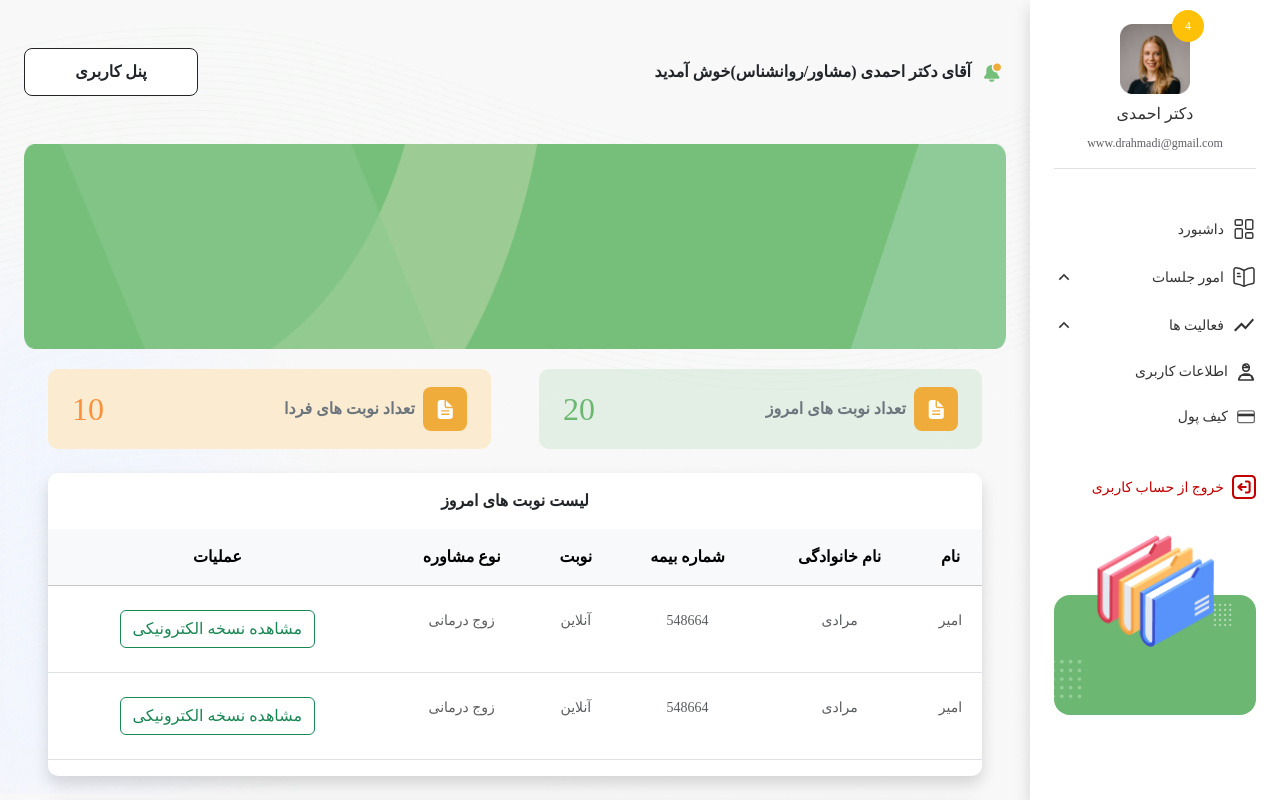
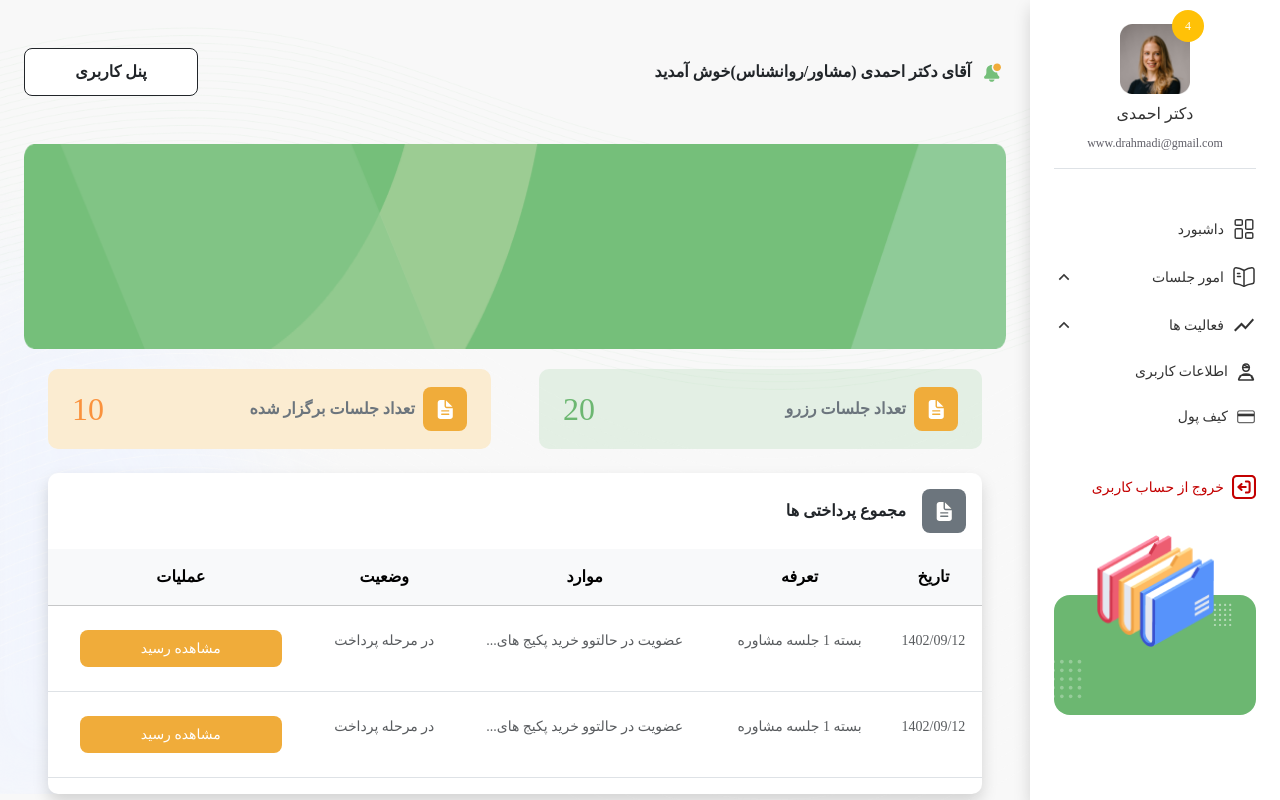
Before and after one commit to yakoobkhedri/haleto-vue, a Vue app: page /userDashboard in a window 1280 px wide. Built offline with nearby package versions, Linux system fonts and the light colour scheme; a web font is replaced by a local one; what aos-vue, vue3-persian-datetime-picker would draw is missing.

Commit message:
commit message

```diff
--- a/src/pages/UserDashboard.vue
+++ b/src/pages/UserDashboard.vue
@@ -89,7 +89,7 @@
                     </svg>
                   </div>
                   <p class="mb-0 fw-bold text-secondary">
-                    تعداد نوبت های امروز
+                    تعداد جلسات رزرو
                   </p>
                 </div>
                 <p class="mb-0 fs-32 text-main">20</p>
@@ -124,7 +124,7 @@
                       />
                     </svg>
                   </div>
-                  <p class="mb-0 fw-bold text-secondary">تعداد نوبت های فردا</p>
+                  <p class="mb-0 fw-bold text-secondary">تعداد جلسات برگزار شده</p>
                 </div>
                 <p class="mb-0 fs-32 text-orange">10</p>
               </div>
@@ -133,53 +133,64 @@
           <!--  -->
           <div class="px-sm-4">
             <div class="bg-white rounded-10 mt-4 shadow">
-              <div class="fw-bold text-center py-3">لیست نوبت های امروز</div>
+              <div class="fw-bold d-flex align-items-center gap-3 p-3">
+                <div
+                    class="rounded-3 d-flex align-items-center justify-content-center bg-secondary w-44 h-44"
+                  >
+                    <svg
+                      width="23"
+                      height="23"
+                      viewBox="0 0 23 23"
+                      fill="none"
+                      xmlns="http://www.w3.org/2000/svg"
+                    >
+                      <path
+                        d="M12.625 10.137H18.6406C18.6831 10.137 18.7238 10.1538 18.7539 10.1839C18.7839 10.2139 18.8008 10.2546 18.8008 10.2971V18.3752C18.8008 19.1015 18.5123 19.798 17.9988 20.3115C17.4852 20.825 16.7887 21.1135 16.0625 21.1135H6.4375C5.71126 21.1135 5.01477 20.825 4.50124 20.3115C3.98772 19.798 3.69922 19.1015 3.69922 18.3752V4.62524C3.69922 3.89901 3.98772 3.20251 4.50124 2.68899C5.01477 2.17546 5.71126 1.88696 6.4375 1.88696H10.3906C10.4331 1.88696 10.4738 1.90384 10.5039 1.93387C10.5339 1.96391 10.5508 2.00464 10.5508 2.04712V8.06274C10.5508 8.61286 10.7693 9.14045 11.1583 9.52944C11.5473 9.91843 12.0749 10.137 12.625 10.137ZM7.8125 17.012H14.6875C14.8729 17.012 15.0508 16.9383 15.1819 16.8072C15.3131 16.676 15.3867 16.4982 15.3867 16.3127C15.3867 16.1273 15.3131 15.9494 15.1819 15.8183C15.0508 15.6872 14.8729 15.6135 14.6875 15.6135H7.8125C7.62706 15.6135 7.44921 15.6872 7.31808 15.8183C7.18695 15.9494 7.11328 16.1273 7.11328 16.3127C7.11328 16.4982 7.18695 16.676 7.31808 16.8072C7.44921 16.9383 7.62706 17.012 7.8125 17.012ZM7.8125 13.5745H14.6875C14.8729 13.5745 15.0508 13.5008 15.1819 13.3697C15.3131 13.2385 15.3867 13.0607 15.3867 12.8752C15.3867 12.6898 15.3131 12.5119 15.1819 12.3808C15.0508 12.2497 14.8729 12.176 14.6875 12.176H7.8125C7.62706 12.176 7.44921 12.2497 7.31808 12.3808C7.18695 12.5119 7.11328 12.6898 7.11328 12.8752C7.11328 13.0607 7.18695 13.2385 7.31808 13.3697C7.44921 13.5008 7.62706 13.5745 7.8125 13.5745Z"
+                        fill="white"
+                        stroke="#F0AC3A"
+                        stroke-width="0.0234375"
+                      />
+                      <path
+                        d="M12.0758 2.43369L18.255 8.61298L12.0758 2.43369ZM12.0758 2.43369C12.0758 2.43369 12.0758 2.43368 12.0757 2.43368M12.0758 2.43369L12.0757 2.43368M12.0757 2.43368C12.0654 2.42337 12.0522 2.41636 12.0378 2.41352C12.0235 2.41068 12.0086 2.41215 11.9951 2.41774C11.9816 2.42333 11.97 2.4328 11.9618 2.44495C11.9537 2.45709 11.9493 2.47137 11.9492 2.48599V8.06374C11.9492 8.24297 12.0204 8.41486 12.1471 8.54159C12.2739 8.66832 12.4458 8.73952 12.625 8.73952H18.2027C18.2174 8.73946 18.2316 8.73507 18.2438 8.72692C18.2559 8.71876 18.2654 8.70719 18.271 8.69366C18.2766 8.68014 18.2781 8.66527 18.2752 8.65091C18.2724 8.63657 18.2654 8.62338 18.2551 8.613L12.0757 2.43368Z"
+                        fill="white"
+                        stroke="#F0AC3A"
+                        stroke-width="0.0234375"
+                      />
+                    </svg>
+                  </div>
+                <p class="mb-0">
+                  مجموع پرداختی ها
+                </p>
+              </div>
               <div class="table-responsive">
                 <table class="table text-center">
                   <thead class="table-light fs-lg-12 font-bold">
                     <tr>
-                      <th scope="col"><p class="my-2">نام</p></th>
+                      <th scope="col"><p class="my-2">تاریخ</p></th>
                       <th scope="col">
-                        <p class="my-2">نام خانوادگی</p>
+                        <p class="my-2">تعرفه</p>
                       </th>
                       <th scope="col">
-                        <p class="my-2">شماره بیمه</p>
+                        <p class="my-2">موارد</p>
                       </th>
-                      <th scope="col"><p class="my-2">نوبت</p></th>
-                      <th scope="col">
-                        <p class="my-2">نوع مشاوره</p>
-                      </th>
+                      <th scope="col"><p class="my-2">وضعیت</p></th>
                       <th scope="col"><p class="my-2">عملیات</p></th>
                     </tr>
                   </thead>
                   <tbody class="fs-14 fs-lg-10 text-muted font-bold">
                     <tr>
-                      <td><p class="my-3 text-muted">امیر</p></td>
-                      <td><p class="my-3 text-muted">مرادی</p></td>
-                      <td><p class="my-3 text-muted">548664</p></td>
-                      <td><p class="my-3 text-muted">آنلاین</p></td>
-                      <td>
-                        <p class="my-3 text-muted">زوج درمانی</p>
-                      </td>
-                      <td>
-                        <a class="btn btn-outline-success my-3 fs-lg-10"
-                          >مشاهده نسخه الکترونیکی</a
-                        >
-                      </td>
+                      <td><p class="my-3 text-muted">1402/09/12</p></td>
+                      <td><p class="my-3 text-muted">بسته 1 جلسه مشاوره</p></td>
+                      <td><p class="my-3 text-muted">عضویت در حالتوو خرید پکیج های...</p></td>
+                      <td><p class="my-3 text-muted">در مرحله پرداخت</p></td>
+                      <td><div class="my-3"><a class="text-white rounded-8 bg-second py-2 w-202 d-block mx-auto w-lg-130">مشاهده رسید</a></div></td>
                     </tr>
                     <tr>
-                      <td><p class="my-3 text-muted">امیر</p></td>
-                      <td><p class="my-3 text-muted">مرادی</p></td>
-                      <td><p class="my-3 text-muted">548664</p></td>
-                      <td><p class="my-3 text-muted">آنلاین</p></td>
-                      <td>
-                        <p class="my-3 text-muted">زوج درمانی</p>
-                      </td>
-                      <td>
-                        <a class="btn btn-outline-success my-3 fs-lg-10"
-                          >مشاهده نسخه الکترونیکی</a
-                        >
-                      </td>
+                      <td><p class="my-3 text-muted">1402/09/12</p></td>
+                      <td><p class="my-3 text-muted">بسته 1 جلسه مشاوره</p></td>
+                      <td><p class="my-3 text-muted">عضویت در حالتوو خرید پکیج های...</p></td>
+                      <td><p class="my-3 text-muted">در مرحله پرداخت</p></td>
+                      <td><div class="my-3"><a class="text-white rounded-8 bg-second py-2 w-202 d-block mx-auto w-lg-130">مشاهده رسید</a></div></td>
                     </tr>
                   </tbody>
                 </table>
```
